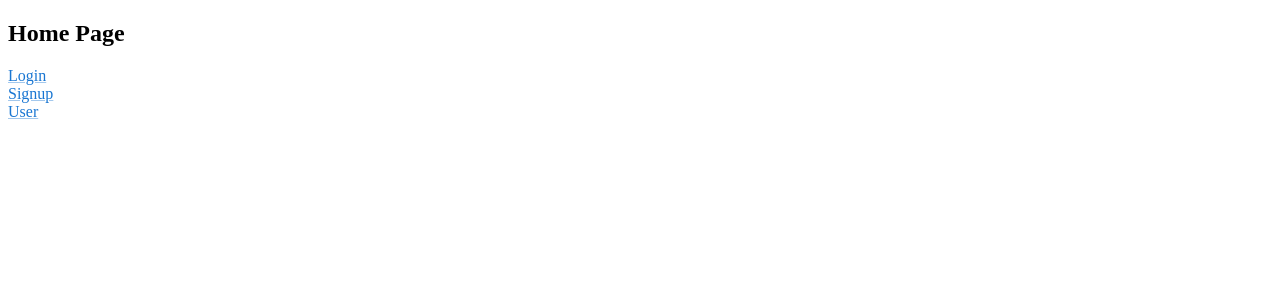
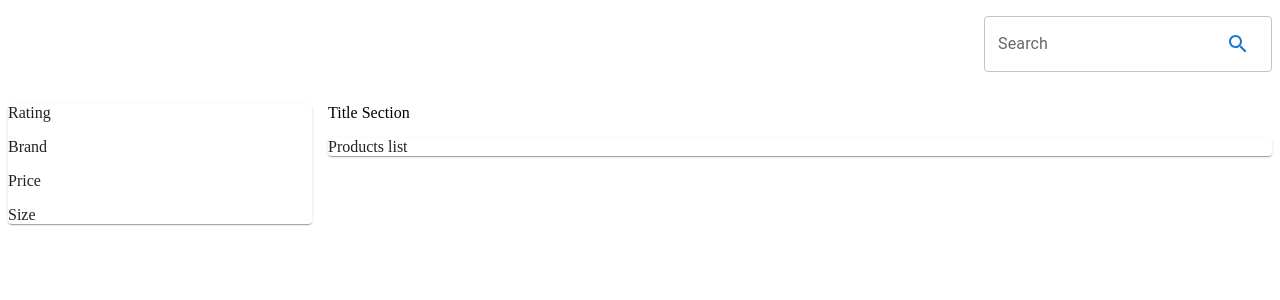
Before and after one commit to JavaScriptForEverything/shop-next-ts-graphql, a Next.js app: page / in a window 1280 px wide. Shown: the top 300 px of the page. Built offline with nearby package versions, Linux system fonts and the light colour scheme.

Commit message:
create home page structure + building top-right searchbar

```diff
--- /dev/null
+++ b/components/home/index.ts
@@ -0,0 +1 @@
+export * from './searchBar'
--- /dev/null
+++ b/components/home/leftPanel/filterBrands.tsx
@@ -0,0 +1,9 @@
+
+export const FilterBrands = () => {
+
+	return (
+		<>
+			<p>Brand</p>
+		</>
+	)
+}
--- /dev/null
+++ b/components/home/leftPanel/filterPrice.tsx
@@ -0,0 +1,9 @@
+
+export const FilterPrice = () => {
+
+	return (
+		<>
+			<p>Price</p>
+		</>
+	)
+}
--- /dev/null
+++ b/components/home/leftPanel/filterRating.tsx
@@ -0,0 +1,9 @@
+
+export const FilterRating = () => {
+
+	return (
+		<>
+			<p>Rating</p>
+		</>
+	)
+}
--- /dev/null
+++ b/components/home/leftPanel/filterSize.tsx
@@ -0,0 +1,9 @@
+
+export const FilterSize = () => {
+
+	return (
+		<>
+			<p>Size</p>
+		</>
+	)
+}
--- /dev/null
+++ b/components/home/leftPanel/index.ts
@@ -0,0 +1,4 @@
+export * from './filterRating'
+export * from './filterBrands'
+export * from './filterPrice'
+export * from './filterSize'
--- /dev/null
+++ b/components/home/rightSection/index.ts
@@ -0,0 +1,2 @@
+export * from './titleBar'
+export * from './productsContainer'
--- /dev/null
+++ b/components/home/rightSection/productsContainer.tsx
@@ -0,0 +1,9 @@
+
+export const ProductContainer = () => {
+
+	return (
+		<>
+			<p>Products list</p>
+		</>
+	)
+}
--- /dev/null
+++ b/components/home/rightSection/titleBar.tsx
@@ -0,0 +1,9 @@
+
+export const TitleBar = () => {
+
+	return (
+		<>
+			<p>Title Section</p>
+		</>
+	)
+}
--- /dev/null
+++ b/components/home/searchBar.tsx
@@ -0,0 +1,43 @@
+import { useState } from 'react'
+
+import TextField from '@mui/material/TextField'
+import IconButton from '@mui/material/IconButton'
+
+import SearchIcon from '@mui/icons-material/Search'
+
+export const SearchBar = () => {
+	const [ search, setSearch ] = useState('')
+
+
+	const searchHandler = (evt: React.ChangeEvent<HTMLInputElement>) => {
+		setSearch(evt.target.value)
+	}
+
+	const submitHandler = (evt: React.FormEvent<HTMLFormElement>) => {
+		evt.preventDefault()
+
+		console.log({ search })
+		setSearch('')
+	}
+
+	return (
+		<form onSubmit={submitHandler}>
+			<TextField
+				label='Search'
+				placeholder='blue shirt'
+				InputProps={{
+					endAdornment: <>
+						<IconButton color='primary' type='submit' >
+							<SearchIcon />
+						</IconButton>
+					</>
+				}}
+
+
+				type='search'
+				value={search}
+				onChange={searchHandler}
+			/>
+		</form>
+	)
+}
--- a/pages/index.tsx
+++ b/pages/index.tsx
@@ -1,7 +1,13 @@
 import Link from 'next/link'
 
+import { FilterBrands, FilterPrice, FilterRating, FilterSize } from '@/components/home/leftPanel'
+import { TitleBar, ProductContainer } from '@/components/home/rightSection'
+import { SearchBar } from '@/components/home'
+
 import Box from '@mui/material/Box'
-import MuiLink from '@mui/material/Link'
+import Grid from '@mui/material/Grid'
+import Paper from '@mui/material/Paper'
+
 
 const navItems = [
 	{ label: 'Login', path: '/login' },
@@ -13,16 +19,33 @@ const Home = () => {
 
 	return (
 		<>
-			<h2>Home Page</h2>
 
+		<Box sx={{
+			display: 'flex',
+			justifyContent: 'flex-end',
+			my: 2
+		}} >
+			<SearchBar />
+		</Box>
 
-			<Box sx={{ display: 'flex', flexDirection: 'column' }}>
-				{navItems.map(({ label, path }) => (
-					<Link key={path} href={path} passHref>
-						<MuiLink> {label} </MuiLink>
-					</Link>
-				))}
-			</Box>
+			<Grid container spacing={2}>
+				<Grid item xs={3} md={3}>
+					<Paper>
+						<FilterRating />
+						<FilterBrands />
+						<FilterPrice />
+						<FilterSize />
+					</Paper>
+				</Grid>
+
+				<Grid item xs={9} md={9}>
+					<TitleBar />
+					<Paper>
+					<ProductContainer />
+					</Paper>
+				</Grid>
+			</Grid>
+
 
 		</>
 	)
```
